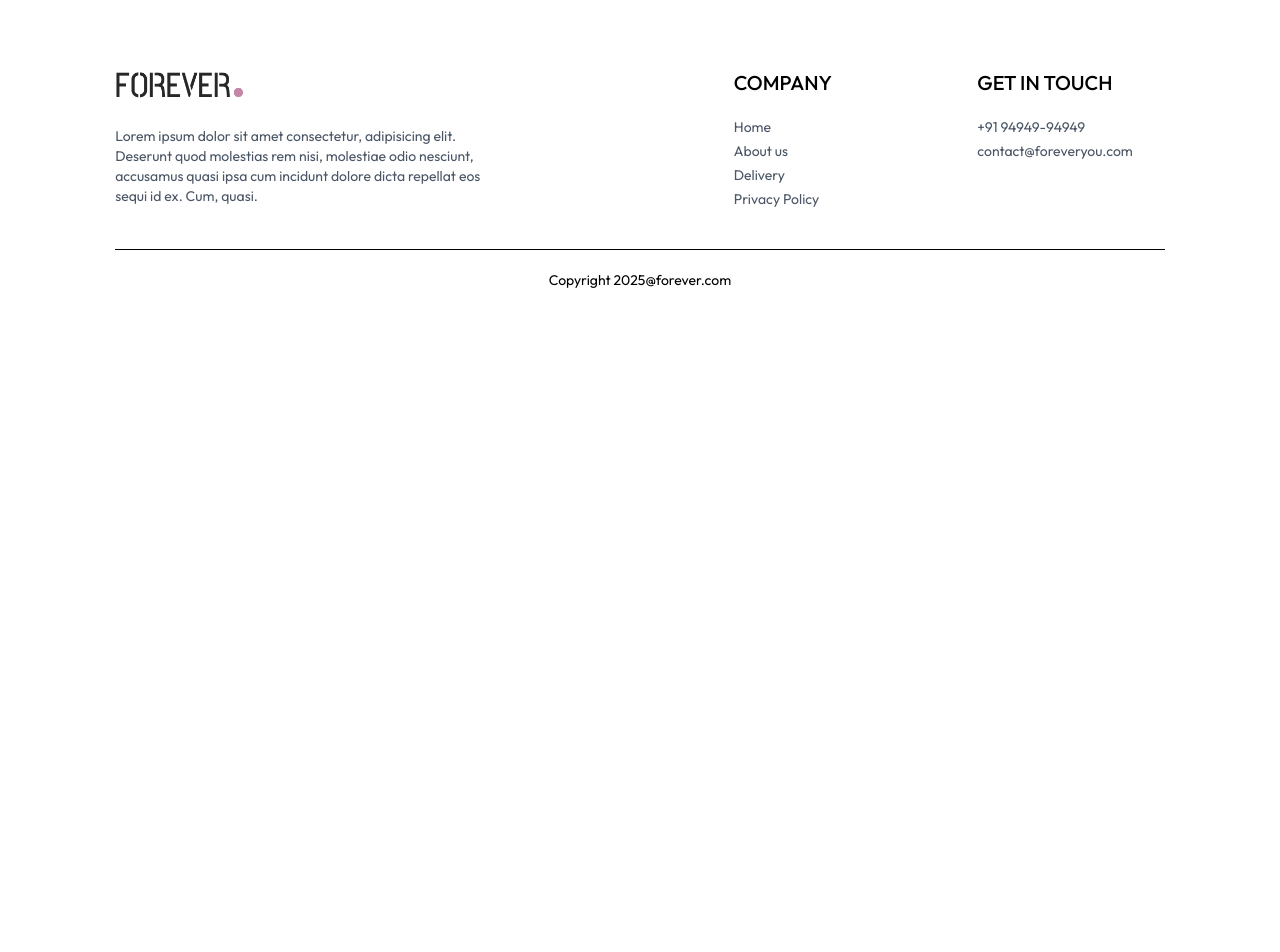
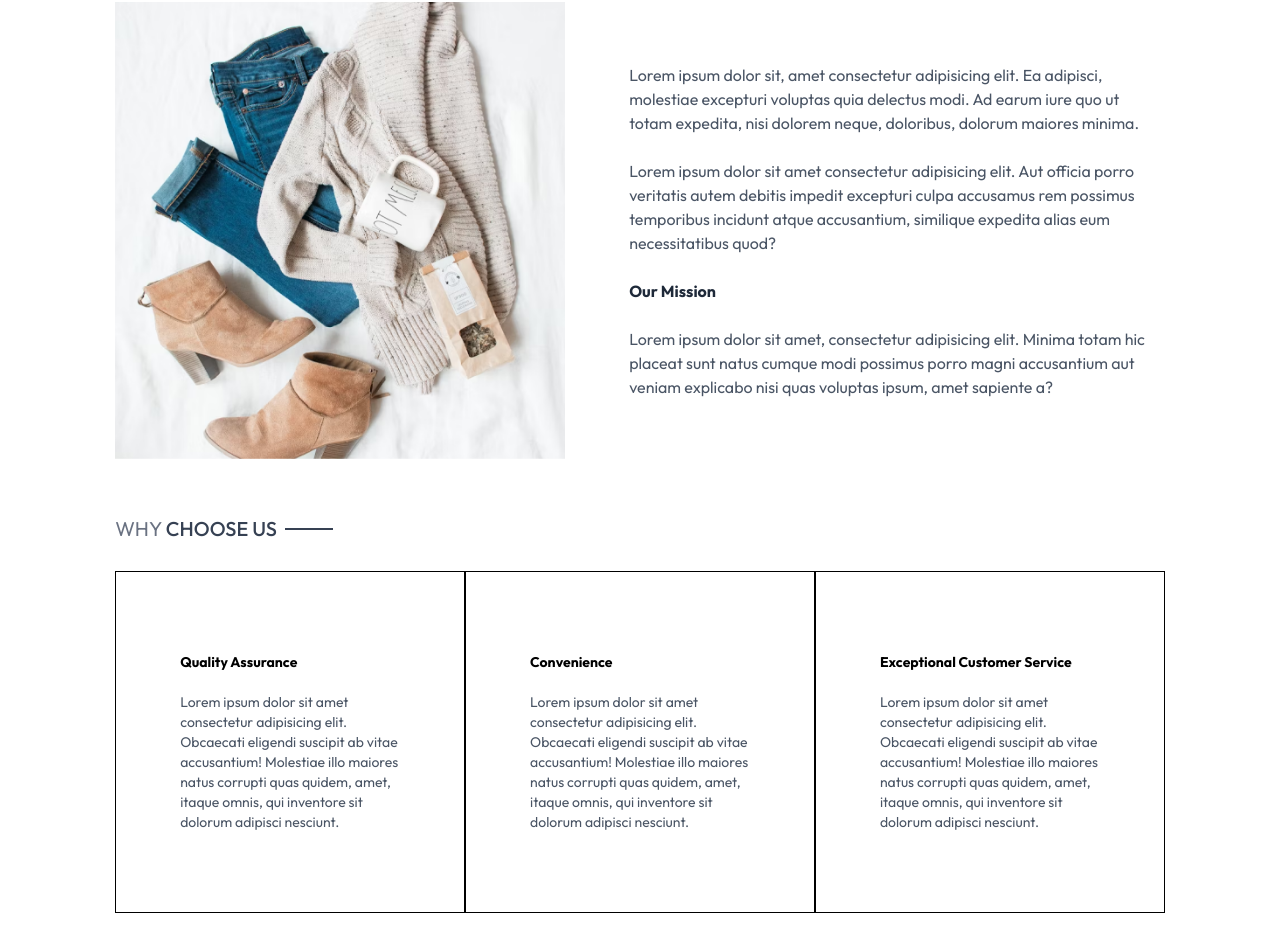
Before and after one commit to Arjun-P-Manoj/E-commerce, a React (Vite) app in the folder frontend/: page /about in a window 1280 px wide. Shown: the part 196-1148 px from the top of the page. Before the commit the page ends 800 px from the top, so only its background shows below. Built offline with nearby package versions, Linux system fonts and the light colour scheme.

Commit message:
created About page

```diff
--- a/frontend/src/pages/About.jsx
+++ b/frontend/src/pages/About.jsx
@@ -1,9 +1,77 @@
-import React from 'react'
+import React from "react";
+import Title from "../components/Title";
+import { assets } from "../assets/frontend_assets/assets";
+import NewsLetterBox from "../components/NewsLetterBox";
 
 const About = () => {
   return (
-    <div>About</div>
-  )
-}
+    <div>
+      <div className="text-2xl text-center pt-8 border-t">
+        <Title text1={"ABOUT"} text2={"US"} />
+      </div>
+      <div className="my-10 flex flex-col md:flex-row gap-16">
+        <img
+          className="w-full md:max-w-[450px]"
+          src={assets.about_img}
+          alt=""
+        />
+        <div className="flex flex-col text-gray-600 justify-center gap-6 md:w-2/4">
+          <p>
+            Lorem ipsum dolor sit, amet consectetur adipisicing elit. Ea
+            adipisci, molestiae excepturi voluptas quia delectus modi. Ad earum
+            iure quo ut totam expedita, nisi dolorem neque, doloribus, dolorum
+            maiores minima.
+          </p>
+          <p>
+            Lorem ipsum dolor sit amet consectetur adipisicing elit. Aut officia
+            porro veritatis autem debitis impedit excepturi culpa accusamus rem
+            possimus temporibus incidunt atque accusantium, similique expedita
+            alias eum necessitatibus quod?
+          </p>
+          <b className="text-gray-800">Our Mission</b>
+          <p>
+            Lorem ipsum dolor sit amet, consectetur adipisicing elit. Minima
+            totam hic placeat sunt natus cumque modi possimus porro magni
+            accusantium aut veniam explicabo nisi quas voluptas ipsum, amet
+            sapiente a?
+          </p>
+        </div>
+      </div>
+      <div className="text-xl py-4">
+        <Title text1={"WHY"} text2={"CHOOSE US"} />
+      </div>
+      <div className="flex flex-col md:flex-row text-sm mb-20">
+        <div className="border px-10 md:px-16 py-8 sm:py-20 flex flex-col gap-5">
+          <b>Quality Assurance</b>
+          <p className="text-gray-600">
+            Lorem ipsum dolor sit amet consectetur adipisicing elit. Obcaecati
+            eligendi suscipit ab vitae accusantium! Molestiae illo maiores natus
+            corrupti quas quidem, amet, itaque omnis, qui inventore sit dolorum
+            adipisci nesciunt.
+          </p>
+        </div>
+        <div className="border px-10 md:px-16 py-8 sm:py-20 flex flex-col gap-5">
+          <b>Convenience</b>
+          <p className="text-gray-600">
+            Lorem ipsum dolor sit amet consectetur adipisicing elit. Obcaecati
+            eligendi suscipit ab vitae accusantium! Molestiae illo maiores natus
+            corrupti quas quidem, amet, itaque omnis, qui inventore sit dolorum
+            adipisci nesciunt.
+          </p>
+        </div>
+        <div className="border px-10 md:px-16 py-8 sm:py-20 flex flex-col gap-5">
+          <b>Exceptional Customer Service</b>
+          <p className="text-gray-600">
+            Lorem ipsum dolor sit amet consectetur adipisicing elit. Obcaecati
+            eligendi suscipit ab vitae accusantium! Molestiae illo maiores natus
+            corrupti quas quidem, amet, itaque omnis, qui inventore sit dolorum
+            adipisci nesciunt.
+          </p>
+        </div>
+      </div>
+      <NewsLetterBox/>
+    </div>
+  );
+};
 
-export default About
+export default About;
```
